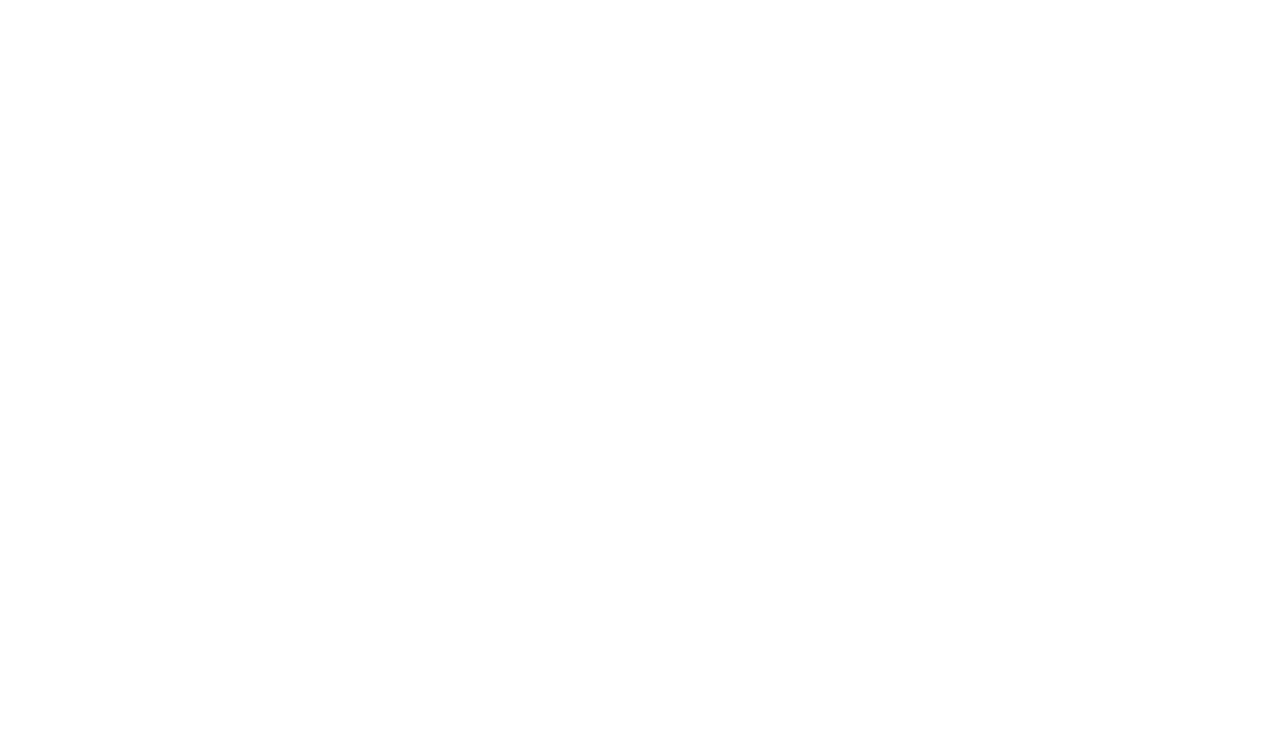
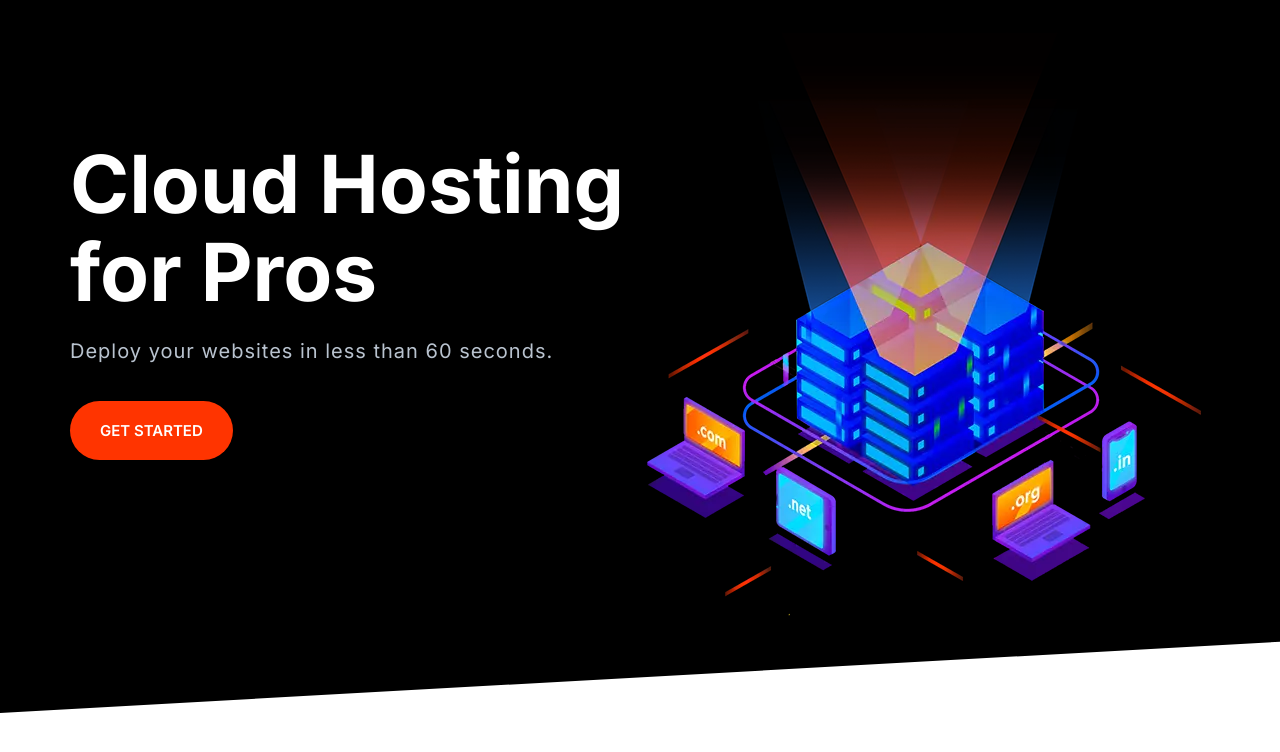
Before and after one commit to Victor-Guerrero-Devs/cloudmaster-scss, a website: page index.html in a window 1280 px wide. Drawn offline with Linux system fonts and the light colour scheme.

Commit message:
Build hero

```diff
--- a/index.html
+++ b/index.html
@@ -15,6 +15,30 @@
     <link rel="stylesheet" href="./styles/css/styles.css" />
   </head>
   <body>
+    <section class="block block--dark block--skewed-left hero">
+      <div class="container grid grid--1x2">
+        <header class="block__header hero__content">
+          <h1 data-aos="fade-right" class="block__heading">
+            Cloud Hosting for Pros
+          </h1>
+          <p class="hero__tagline">
+            Deploy your websites in less than 60 seconds.
+          </p>
+          <a href="" class="btn btn--accent btn--stretched">Get Started</a>
+        </header>
+        <picture data-aos="zoom-in">
+          <source
+            type="image/webp"
+            srcset="images/banner.webp 1x, images/banner@2x.webp 2x"
+          />
+          <source
+            type="image/png"
+            srcset="images/banner.png 1x, images/banner@2x.png 2x"
+          />
+          <img class="hero__image" src="images/banner.png" alt="" />
+        </picture>
+      </div>
+    </section>
     <script src="js/main.js"></script>
   </body>
 </html>
--- a/styles/scss/base/_typography.scss
+++ b/styles/scss/base/_typography.scss
@@ -11,6 +11,7 @@ h2,
 h3 {
   color: $clr-headings;
   margin-bottom: 1rem;
+  line-height: 1.1;
 }
 
 h1 {
--- /dev/null
+++ b/styles/scss/components/_hero-block.scss
@@ -0,0 +1,22 @@
+.hero {
+  clip-path: polygon(0% 0%, 100% 0%, 100% 90%, 0% 100%);
+}
+.hero__tagline {
+  font-size: 2rem;
+  color: #b9c3cf;
+  letter-spacing: 1px;
+  margin: 2rem 0 5rem;
+}
+
+@media screen and (min-width: 768px) {
+  .hero__content {
+    text-align: left;
+    align-self: center;
+  }
+}
+
+@media screen and (min-width: 1024px) {
+  .hero {
+    padding-top: 0;
+  }
+}
--- a/styles/scss/main.scss
+++ b/styles/scss/main.scss
@@ -23,6 +23,7 @@
 @use 'components/collapsible';
 @use 'components/block';
 @use 'components/navbar';
+@use 'components/hero-block';
 
 // import layout modules
 @use 'layouts/grid';
```
Also changed, not shown: components/hero-block.html (added, +22 -0 lines), styles/css/styles.css, 1 other file.
